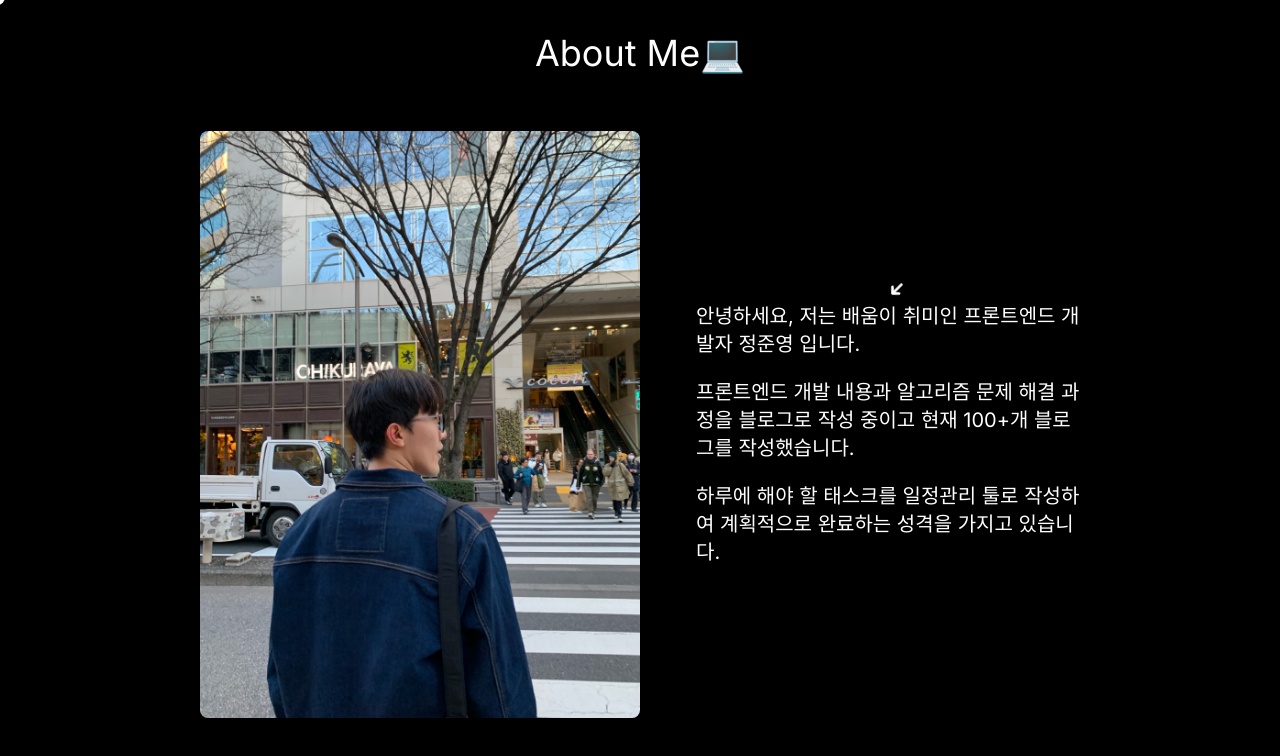
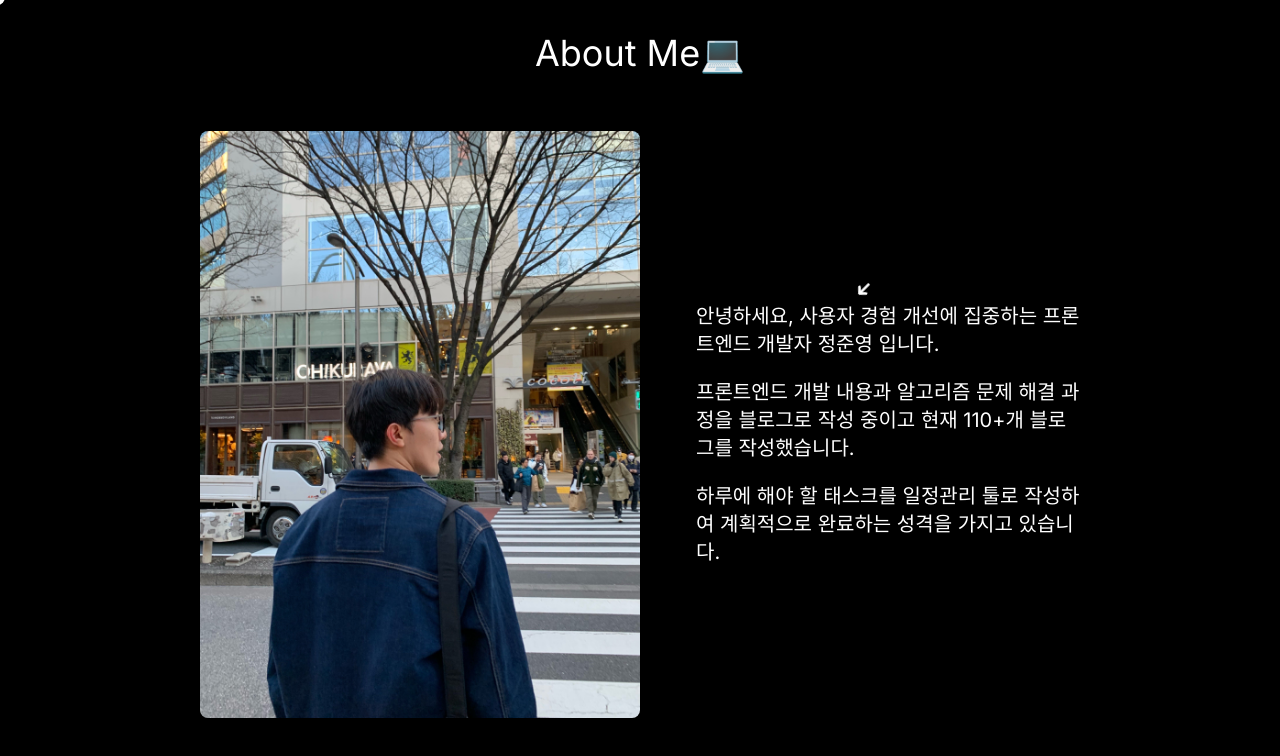
Before and after one commit to Jayjunyoung/portfolio_web_site, a Next.js app: page /about in a window 1280 px wide. Shown: the top 756 px of the page. Built offline with nearby package versions, Linux system fonts and the light colour scheme.

Commit message:
chore: 포트폴리오 사이트 정보 수정

```diff
--- a/app/about/page.tsx
+++ b/app/about/page.tsx
@@ -86,13 +86,13 @@ export default function AboutPage() {
           />
           <div className="flex flex-col w-2/4 h-full justify-center items-start ml-14 text-xl antialiased">
             <span className="h-auto text-left mt-5">
-              안녕하세요, 저는{" "}
+              안녕하세요,{" "}
               <span id="highlight-text" className="highlight-text relative">
-                배움이 취미인
+                사용자 경험 개선에 집중하는
                 <img
                   src="/arrow.png"
                   alt="Arrow"
-                  className="absolute left-[45px] top-[-25px] w-[20px] transform rotate-45"
+                  className="absolute left-[55px] top-[-25px] w-[20px] transform rotate-45"
                 />
               </span>{" "}
               프론트엔드 개발자 정준영 입니다.
--- a/mock/aboutInfo.ts
+++ b/mock/aboutInfo.ts
@@ -7,8 +7,8 @@ export interface IntroductionInfo {
 }
 
 export const introductionTexts: IntroductionInfo["introductionTexts"] = [
-  "안녕하세요, 저는 배움이 취미인 프론트엔드 개발자 정준영 입니다.",
-  "프론트엔드 개발 내용과 알고리즘 문제 해결 과정을 블로그로 작성 중이고 현재 100+개 블로그를 작성했습니다.",
+  "안녕하세요, 저는 사용자 경험 개선에 집중하는 프론트엔드 개발자 정준영 입니다.",
+  "프론트엔드 개발 내용과 알고리즘 문제 해결 과정을 블로그로 작성 중이고 현재 110+개 블로그를 작성했습니다.",
   "하루에 해야 할 태스크를 일정관리 툴로 작성하여 계획적으로 완료하는 성격을 가지고 있습니다.",
 ];
 
```
